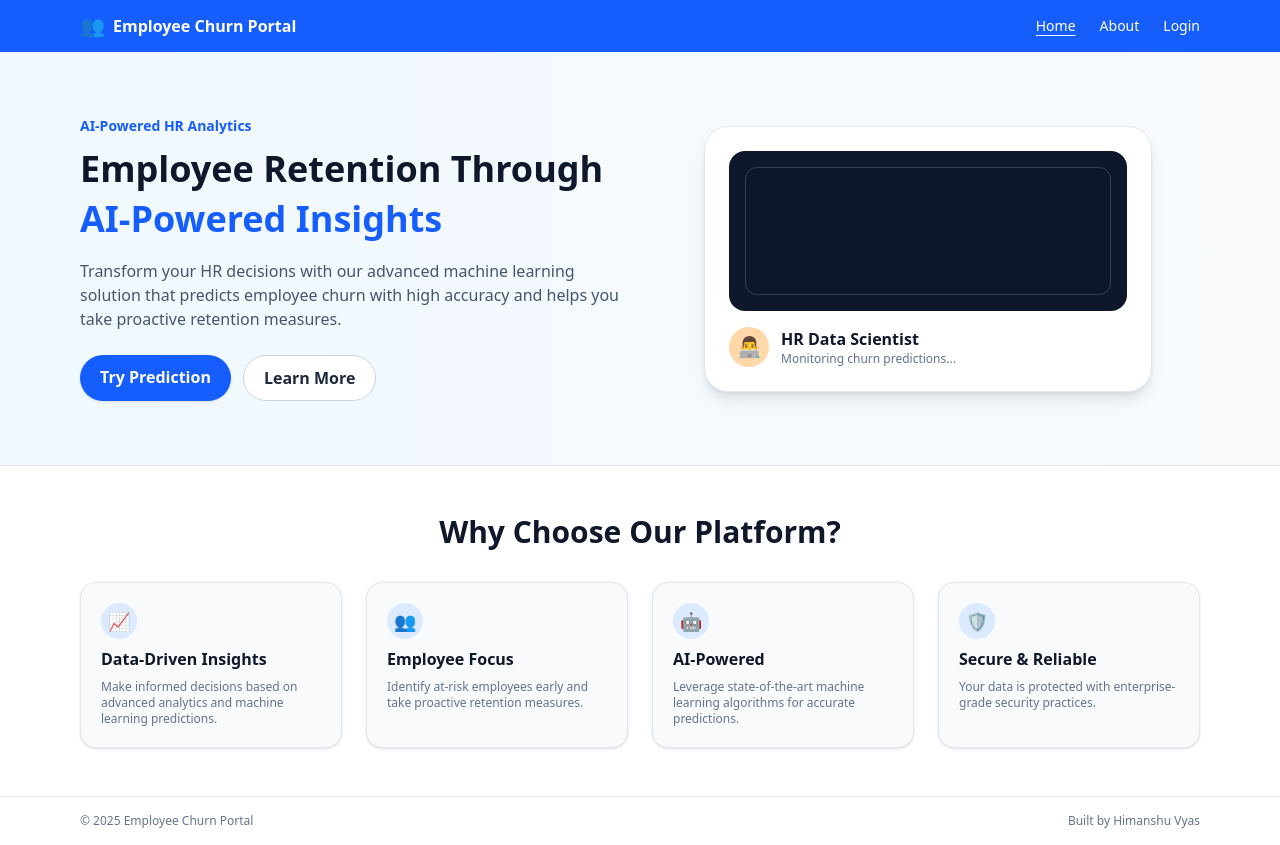
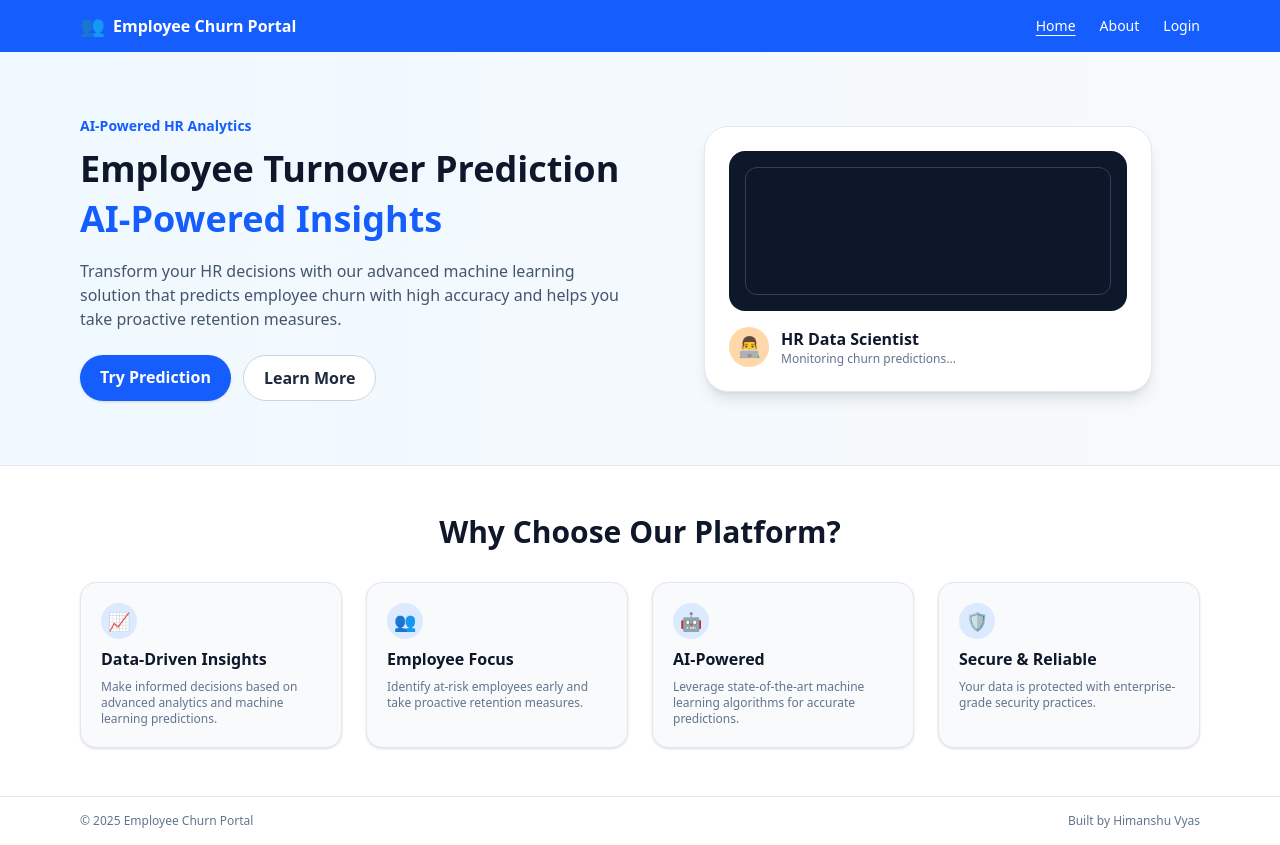
Before and after one commit to toadsage88/EmployeeTurnover, a React app in the folder frontend/: page /#/ in a window 1280 px wide. Built offline with nearby package versions, Linux system fonts and the light colour scheme; the HTML template or start-up script is replaced by a standard one.

Commit message:
Update Home.jsx

```diff
--- a/frontend/src/pages/Home.jsx
+++ b/frontend/src/pages/Home.jsx
@@ -18,7 +18,7 @@ function Home() {
               AI-Powered HR Analytics
             </p>
             <h1 className="text-3xl lg:text-4xl font-bold text-slate-900 leading-snug mb-4">
-              Employee Retention Through{" "}
+              Employee Turnover Prediction{" "}
               <span className="text-blue-600">AI-Powered Insights</span>
             </h1>
             <p className="text-slate-600 mb-6">
```
